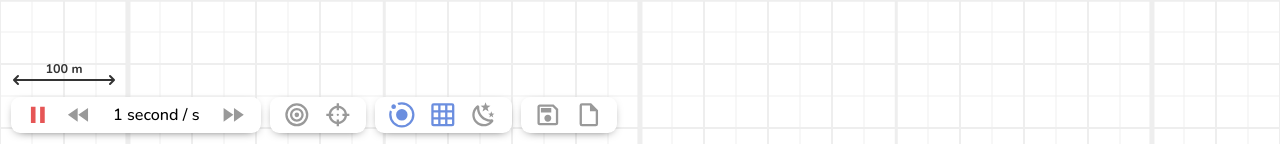
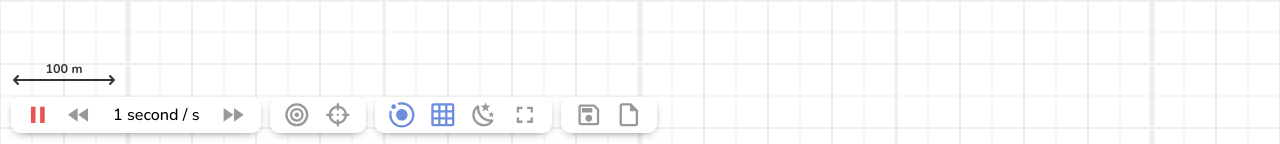
Before and after one commit to dirckvdende/gravity-sim, a Vue app: page / in a window 1280 px wide. Shown: the part 656-800 px from the top of the page. Built offline with nearby package versions, Linux system fonts and the light colour scheme.

Commit message:
Added full screen button

```diff
--- a/src/ui/BottomSettings.vue
+++ b/src/ui/BottomSettings.vue
@@ -1,7 +1,7 @@
 <script lang="ts" setup>
     import { mdiFastForward, mdiRewind, mdiPause, mdiPlay, mdiBullseye,
     mdiTarget, mdiOrbit, mdiWeatherNight, mdiGrid, mdiContentSaveOutline,
-    mdiFileOutline } from '@mdi/js';
+    mdiFileOutline, mdiFullscreen} from '@mdi/js';
     import { computed } from 'vue';
     import { useKeyEvent } from '../util/keyEvent';
     import MenuSection from './templates/MenuSection.vue';
@@ -12,6 +12,7 @@
     import { storeToRefs } from 'pinia';
     import { useSimOptionsStore, useSimStore } from '@/stores/sim';
     import { downloadFile, uploadFile } from '@/util/piniaStoreToFile';
+    import { toggleFullscreen, isFullscreenRef } from '@/util/fullscreen';
 
     const {
         showBarycenter,
@@ -163,6 +164,13 @@
                     '--icon-color': darkMode ?
                     'var(--accent-color-blue, #6b8edf)' : undefined,
                 }">Dark mode</MenuButton>
+            <MenuButton
+                :icon="mdiFullscreen"
+                @click="() => toggleFullscreen()"
+                :style="{
+                    '--icon-color': isFullscreenRef ?
+                    'var(--accent-color-blue, #6b8edf)' : undefined,
+                }">Full screen</MenuButton>
         </MenuSection>
         <MenuSection>
             <MenuButton
--- /dev/null
+++ b/src/util/fullscreen.ts
@@ -0,0 +1,31 @@
+import { ref } from "vue"
+
+/**
+ * Check if window is in fullscreen mode
+ * @returns A boolean indicating if window is in fullscreen mode
+ */
+export function isFullscreen(): boolean {
+    return document.fullscreenElement != null
+}
+
+/** Ref to the current fullscreen status */
+export const isFullscreenRef = ref(false)
+
+function updateFullscreenRef(): void {
+    isFullscreenRef.value = isFullscreen()
+}
+
+addEventListener("load", updateFullscreenRef)
+addEventListener("fullscreenchange", updateFullscreenRef)
+
+/**
+ * Toggle fullscreen mode
+ * @param force Force fullscreen on or of (optional)
+ */
+export function toggleFullscreen(force?: boolean): void {
+    force ??= !isFullscreen()
+    if (force)
+        document.documentElement.requestFullscreen({ navigationUI: "hide" })
+    else
+        document.exitFullscreen()
+}
```
